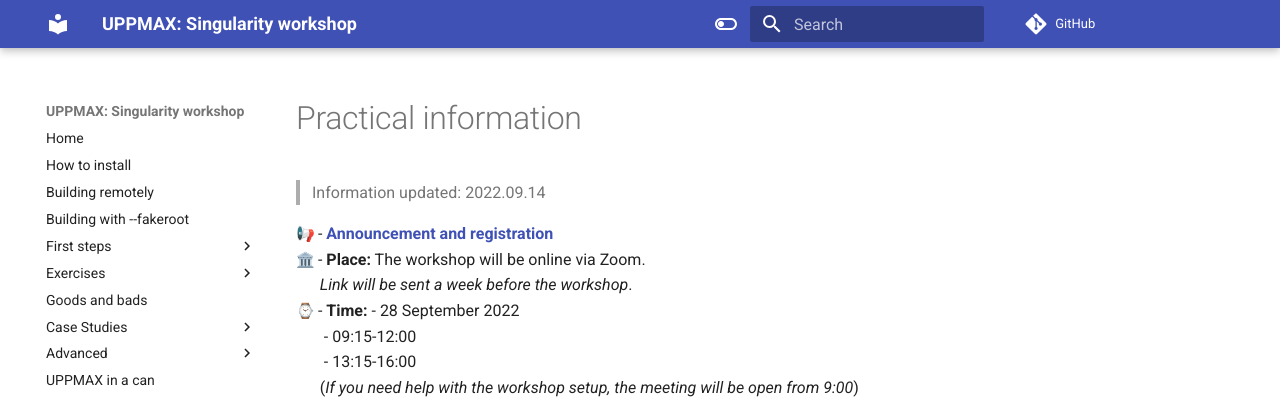
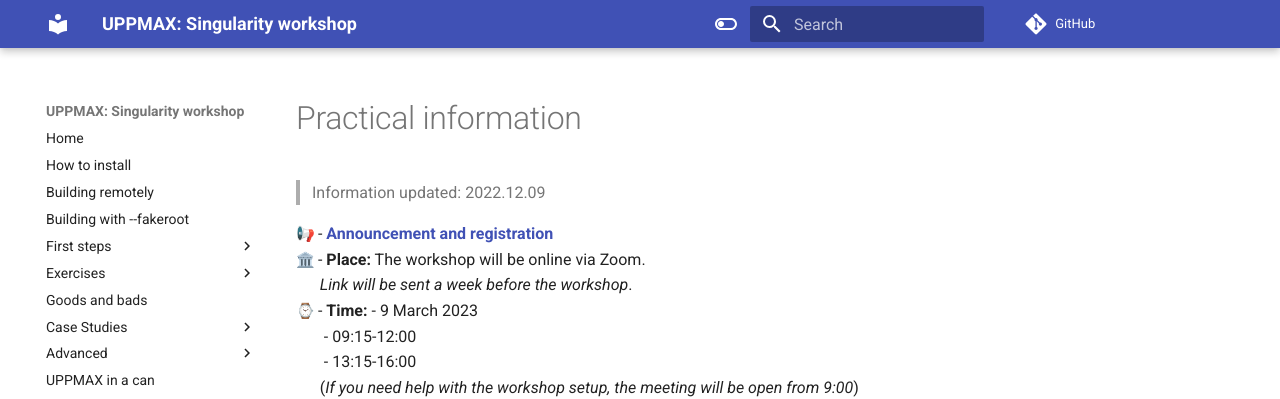
Before and after one commit to pmitev/UPPMAX-Singularity-workshop, an MkDocs documentation site: the page built from docs/practical_information.md, in a window 1280 px wide. Shown: the top 399 px of the page. Built offline with MkDocs 1.6.1 and Material for MkDocs 9.7.7, drawn with Linux system fonts in a browser that asks for light colours; emoji names are drawn with the system emoji font; comment, search, counter and statistics services are not loaded.

Commit message:
practical info

```diff
--- a/docs/practical_information.md
+++ b/docs/practical_information.md
@@ -1,11 +1,11 @@
 # Practical information
 
-> Information updated: 2022.09.14
+> Information updated: 2022.12.09
 
 :loudspeaker: - [**Announcement and registration**](https://www.uppmax.uu.se/support/courses-and-workshops/singularity-workshop-announcement/)
 :classical_building: -  **Place:** The workshop will be online via Zoom.
 &nbsp;&nbsp;&nbsp;&nbsp;&nbsp;&nbsp;_Link will be sent a week before the workshop_.
-:watch: - **Time:** - 28 September 2022
+:watch: - **Time:** - 9 March 2023
 &nbsp;&nbsp;&nbsp;&nbsp;&nbsp;&nbsp; - 09:15-12:00
 &nbsp;&nbsp;&nbsp;&nbsp;&nbsp;&nbsp; - 13:15-16:00
 &nbsp;&nbsp;&nbsp;&nbsp;&nbsp;&nbsp;(_If you need help with the workshop setup, the meeting will be open from 9:00_)
```
